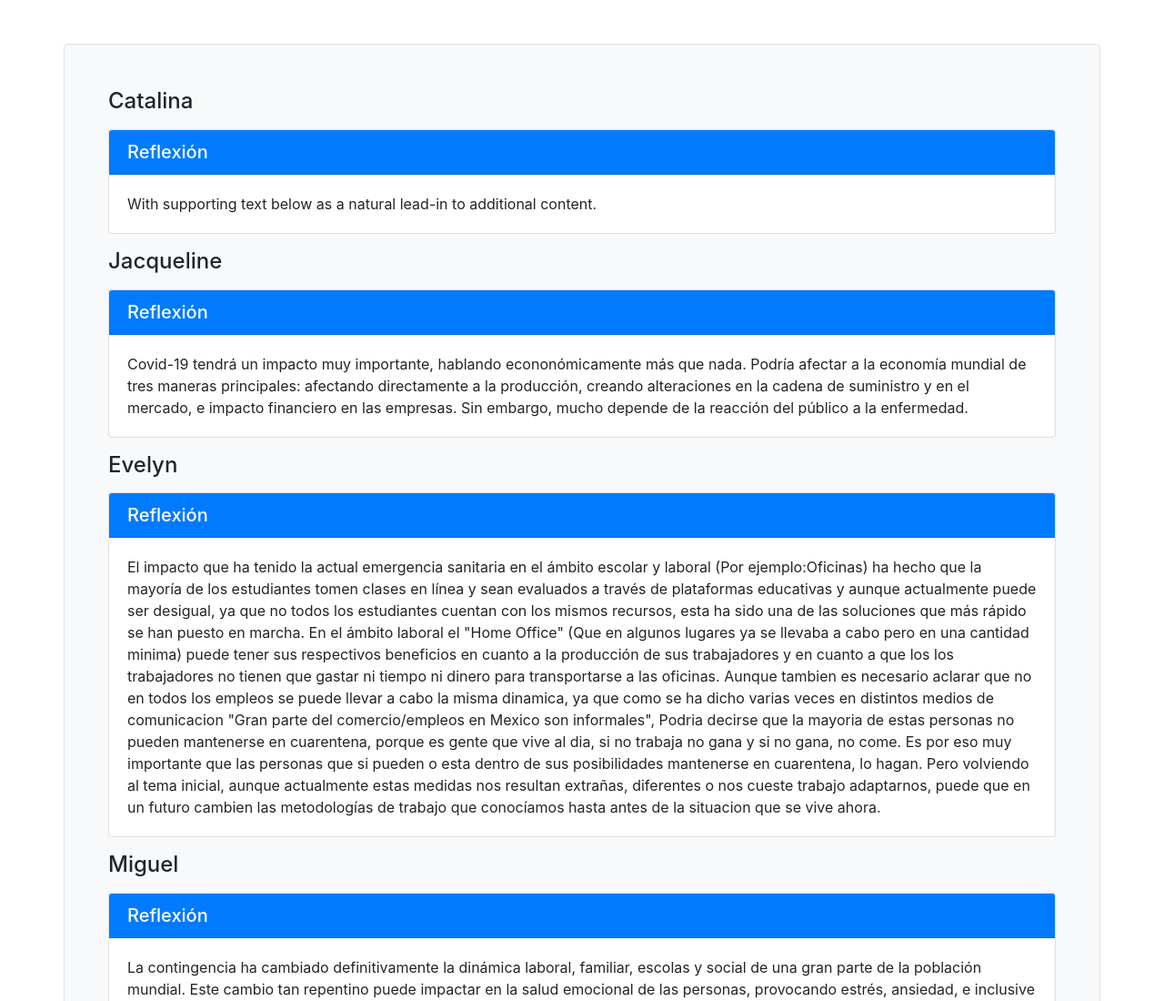
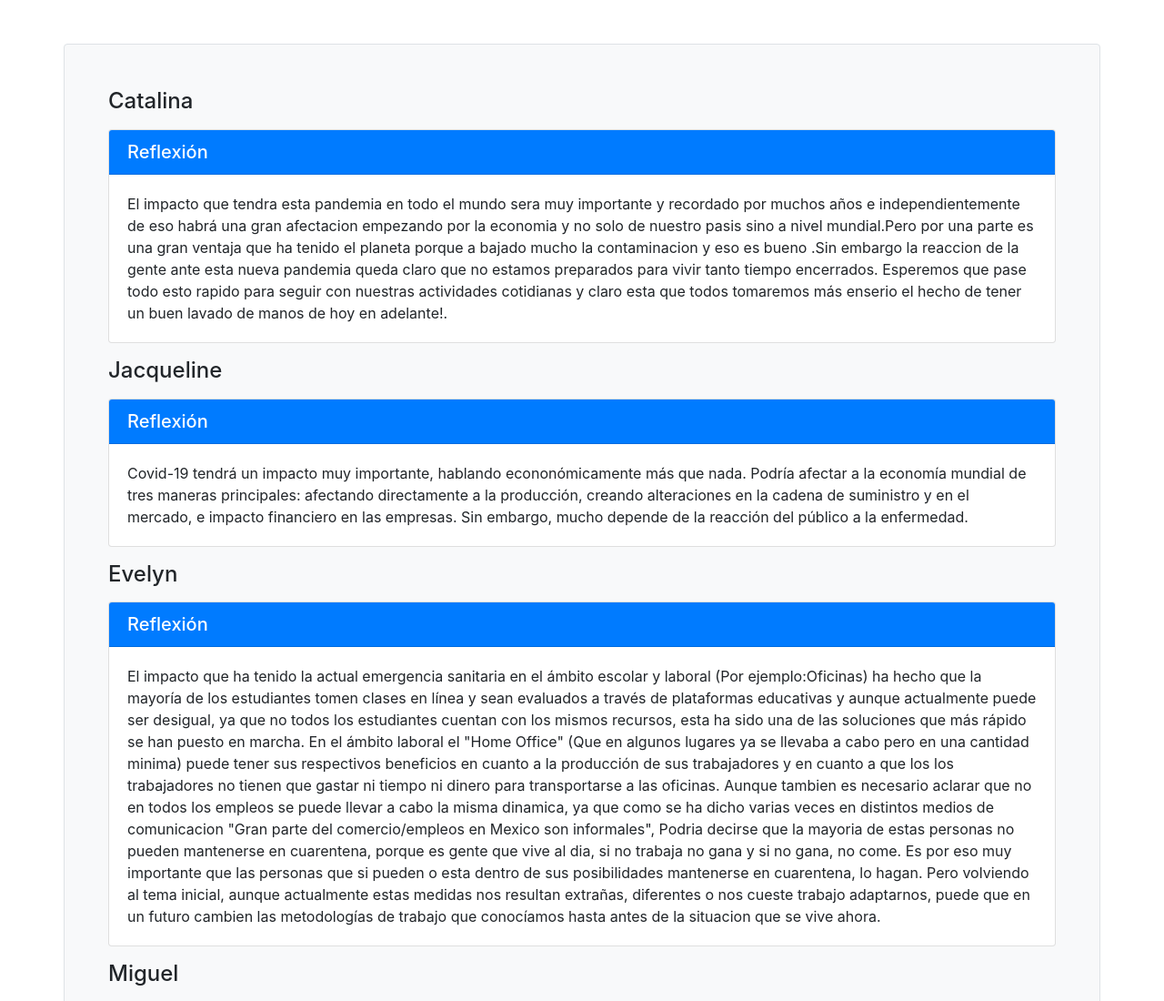
Before and after one commit to CatalinaMariana/-README.md, a plain HTML site: page src/Reflexion.html in a window 1280 px wide. Shown: the top 1100 px of the page at 91% size. Drawn offline with nearby package versions, Linux system fonts and the light colour scheme.

Commit message:
Update Reflexion.html

```diff
--- a/src/Reflexion.html
+++ b/src/Reflexion.html
@@ -8,7 +8,13 @@
       <div class="card mb-3">
         <h5 class="card-header bg-primary text-white">Reflexión</h5>
         <div class="card-body">
-          <p class="card-text">With supporting text below as a natural lead-in to additional content.</p>
+          <p class="card-text">El impacto que tendra esta pandemia en todo el mundo sera muy importante y recordado por muchos años e independientemente
+              de eso habrá una gran afectacion empezando por la economia y no solo de nuestro pasis sino a nivel mundial.Pero por una parte es una gran ventaja
+              que ha tenido el planeta porque a bajado mucho la contaminacion y eso es bueno .Sin embargo la reaccion de la gente ante esta nueva pandemia queda
+              claro que no estamos preparados para vivir tanto tiempo encerrados.
+
+              Esperemos que pase todo esto rapido para seguir con nuestras actividades cotidianas y claro esta que todos tomaremos más enserio
+              el hecho de tener un buen lavado de manos de hoy en adelante!.</p>
         </div>
       </div>
       <h4 class="mb-3">Jacqueline</h4>
```
